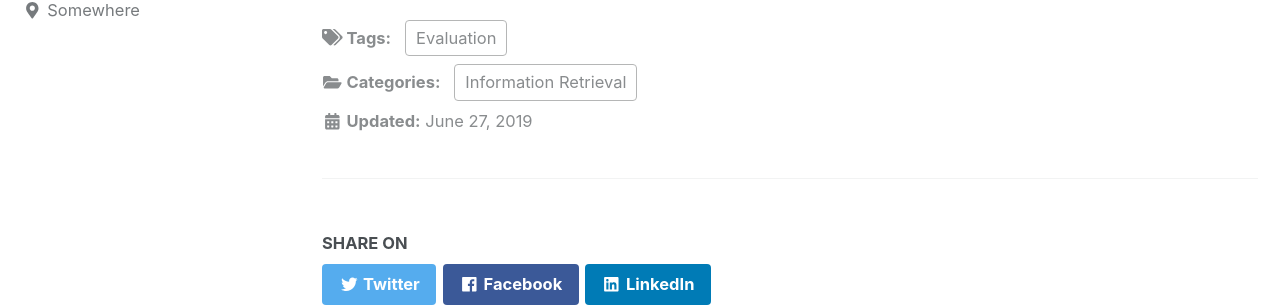
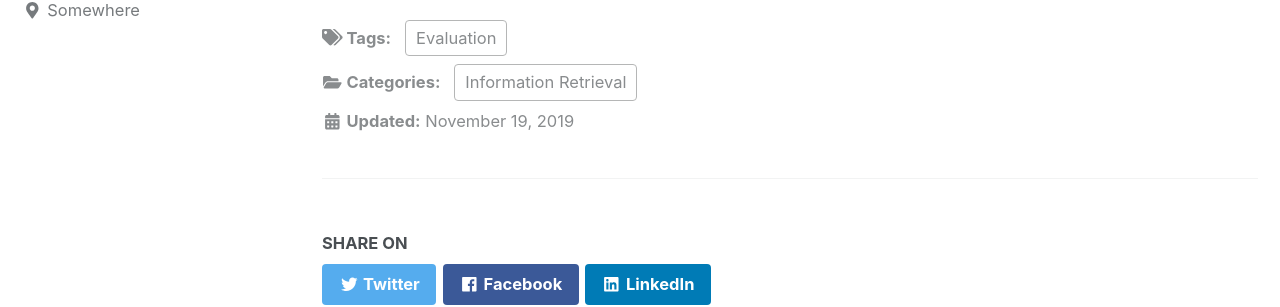
Before and after one commit to helloyjam/helloyjam.github.io, a Jekyll site: the page built from _posts/2019-11-18-단일대표값.md, in a window 1280 px wide and 900 px high, scrolled down 1486 px. Shown: the part 149-456 px from the top of the window. Built offline with Jekyll 4.4.1, drawn with Linux system fonts in a browser that asks for light colours; cached includes are drawn as plain includes; part of the change alters nothing that is shown.

Commit message:
Update 2019-11-18-단일대표값.md

```diff
--- a/_posts/2019-11-18-단일대표값.md
+++ b/_posts/2019-11-18-단일대표값.md
@@ -6,7 +6,7 @@ categories:
 tags:
   - Evaluation
 
-date: 2019-06-26 19:00:00 -0600
+date: 2019-11-18 19:00:00 -0600
 ---
 
 
```
